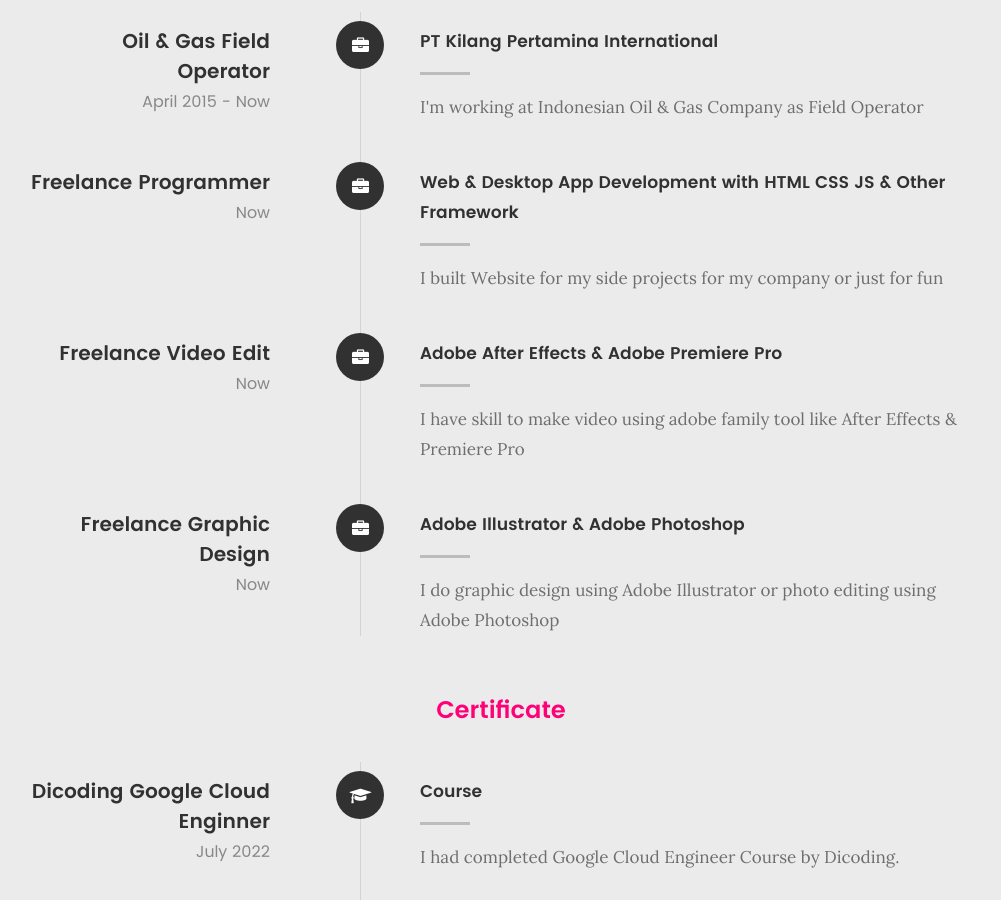
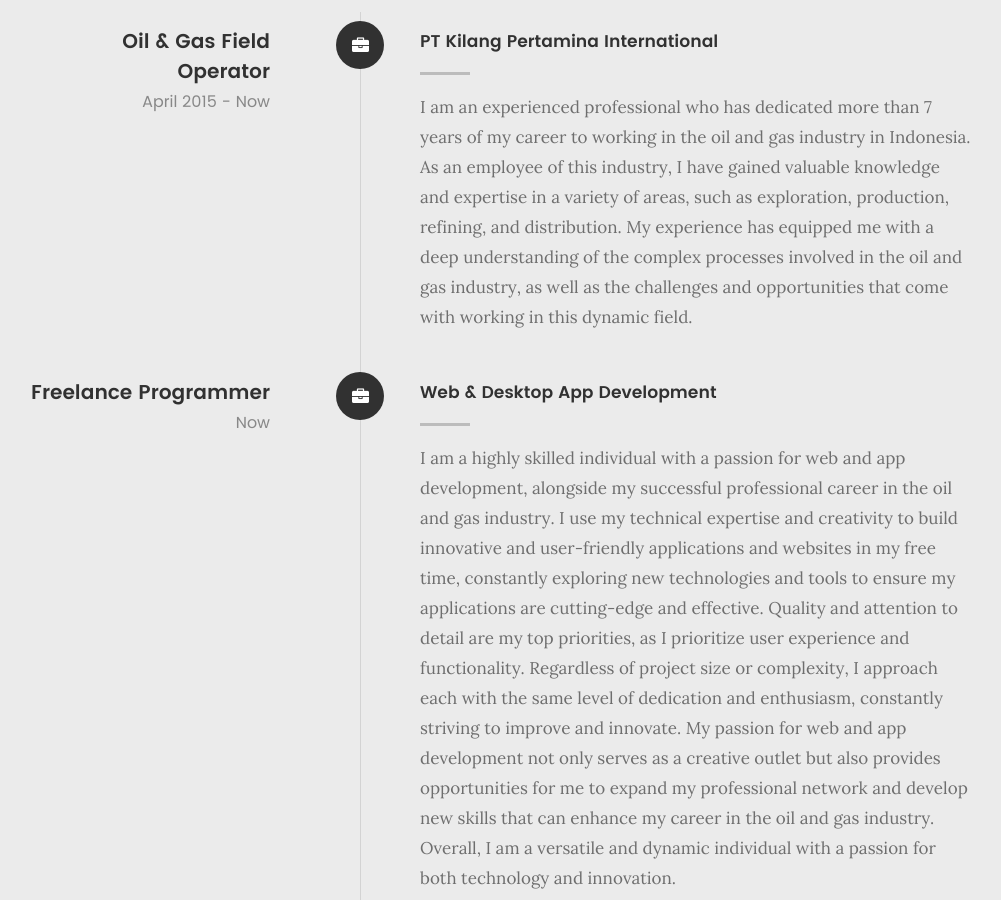
Before and after one commit to miftachuda/resume, a plain HTML site: page index.html in a window 1280 px wide. Shown: the part 2789-3689 px from the top of the page, without its empty margins (139-1140 px from the left). Drawn offline with Linux system fonts and the light colour scheme; files whose address does not match are found by name.

Commit message:
update desc

```diff
--- a/index.html
+++ b/index.html
@@ -253,7 +253,12 @@
 
 						<div class="timeline-content">
 							<h4>PT Kilang Pertamina International</h4>
-							<p>I'm working at Indonesian Oil & Gas Company as Field Operator</p>
+							<p>I am an experienced professional who has dedicated more than 7 years of my career to
+								working in the oil and gas industry in Indonesia. As an employee of this industry, I
+								have gained valuable knowledge and expertise in a variety of areas, such as exploration,
+								production, refining, and distribution. My experience has equipped me with a deep
+								understanding of the complex processes involved in the oil and gas industry, as well as
+								the challenges and opportunities that come with working in this dynamic field.</p>
 						</div>
 
 					</div> <!-- /timeline-block -->
@@ -270,8 +275,19 @@
 						</div>
 
 						<div class="timeline-content">
-							<h4>Web & Desktop App Development with HTML CSS JS & Other Framework</h4>
-							<p>I built Website for my side projects for my company or just for fun</p>
+							<h4>Web & Desktop App Development</h4>
+							<p>I am a highly skilled individual with a passion for web and app development, alongside my
+								successful professional career in the oil and gas industry. I use my technical expertise
+								and creativity to build innovative and user-friendly applications and websites in my
+								free time, constantly exploring new technologies and tools to ensure my applications are
+								cutting-edge and effective. Quality and attention to detail are my top priorities, as I
+								prioritize user experience and functionality. Regardless of project size or complexity,
+								I approach each with the same level of dedication and enthusiasm, constantly striving to
+								improve and innovate. My passion for web and app development not only serves as a
+								creative outlet but also provides opportunities for me to expand my professional network
+								and develop new skills that can enhance my career in the oil and gas industry. Overall,
+								I am a versatile and dynamic individual with a passion for both technology and
+								innovation.</p>
 						</div>
 
 					</div> <!-- /timeline-block -->
@@ -289,7 +305,19 @@
 
 						<div class="timeline-content">
 							<h4>Adobe After Effects & Adobe Premiere Pro</h4>
-							<p>I have skill to make video using adobe family tool like After Effects & Premiere Pro</p>
+							<p>I am a skilled video editor who is passionate about creating engaging and impactful
+								visual content. I have honed my skills over the years and have developed a keen eye for
+								detail and a deep understanding of the art and science of video editing. My proficiency
+								in various video editing software like Premiere Pro & After Effects allows me to
+								seamlessly blend footage, sound, and effects to create compelling and polished video
+								content. I am always eager to take on new and exciting projects. I am meticulous in my
+								work, taking the time to carefully review and refine each edit until I am satisfied with
+								the final product. I understand the importance of delivering high-quality videos that
+								meet the client's needs and exceed their expectations, and I always strive to achieve
+								this in my work. Overall, my skills in video editing enable me to bring stories to life
+								and create impactful visual content that resonates with audiences. I am passionate about
+								my work, and I am always looking for new and exciting opportunities to showcase my
+								talents and take my skills to the next level.</p>
 						</div>
 
 					</div> <!-- /timeline-block -->
@@ -648,7 +676,19 @@
 				<h5>Services</h5>
 				<h1>What Can I Do For You?</h1>
 
-				<p class="lead">If interest to hire me, this what can i do for you.</p>
+				<p class="lead">With my passion for web and app development, I am confident that I can bring a unique
+					and valuable perspective to any project. Additionally, my proficiency in video editing allows me to
+					create compelling and engaging visual content that can elevate any campaign or project. As a highly
+					motivated and driven individual, I am always looking for new challenges and opportunities to grow
+					both professionally and personally. I am committed to delivering exceptional results and exceeding
+					expectations, and I am always striving to improve and innovate in all aspects of my work. My
+					experience, skills, and enthusiasm make me an ideal candidate for any organization seeking a
+					versatile and dynamic professional with a proven track record of success. I am confident that I can
+					bring value to any team, and I am eager to contribute my expertise and passion to help achieve the
+					goals and objectives of the organization. Overall, I am a dedicated and skilled individual who is
+					passionate about my work and always seeking to learn and grow. I am excited about the prospect of
+					working with new clients and colleagues and am confident that my skills and experience make me an
+					excellent candidate for any project.</p>
 
 			</div>
 		</div> <!-- /section-intro -->
```
